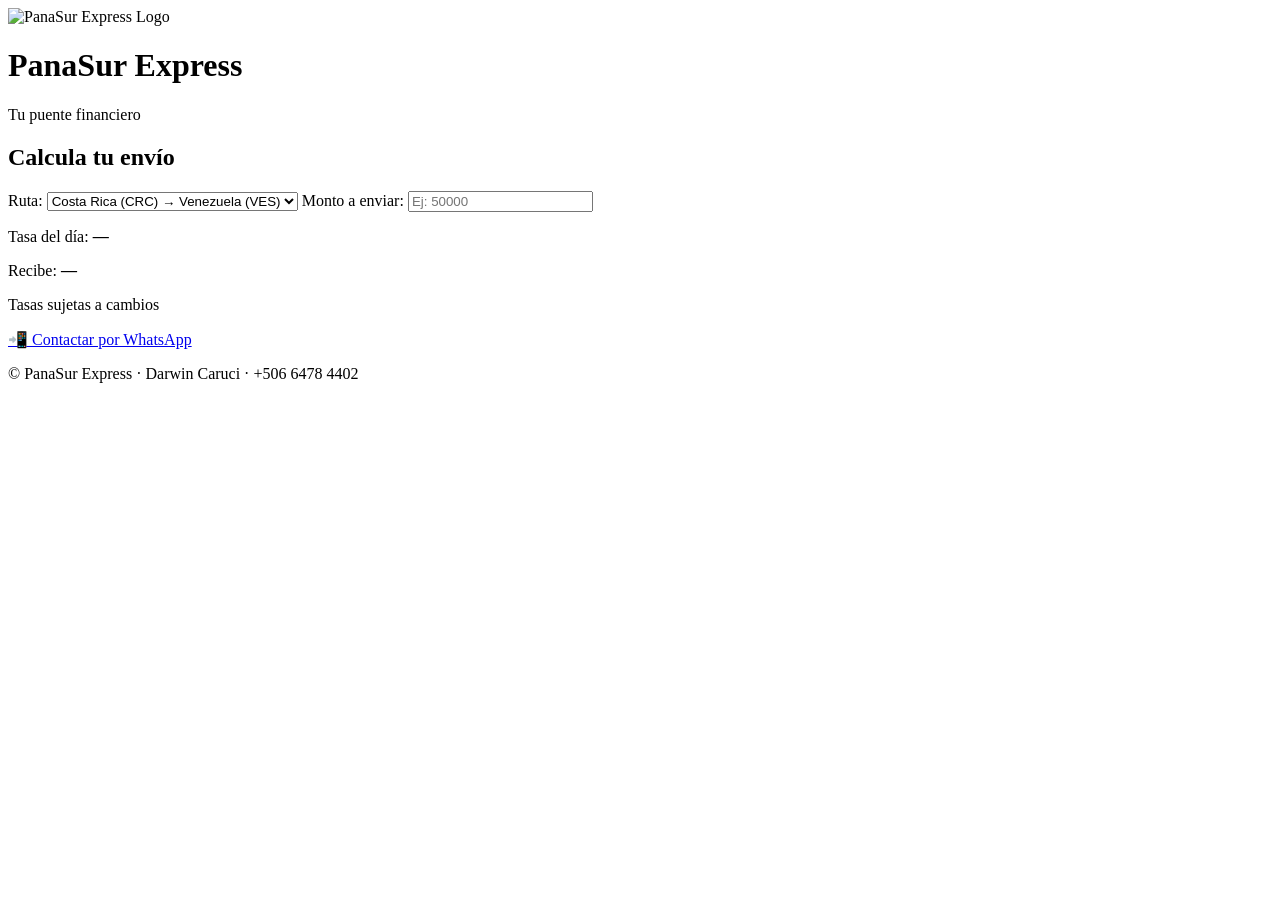
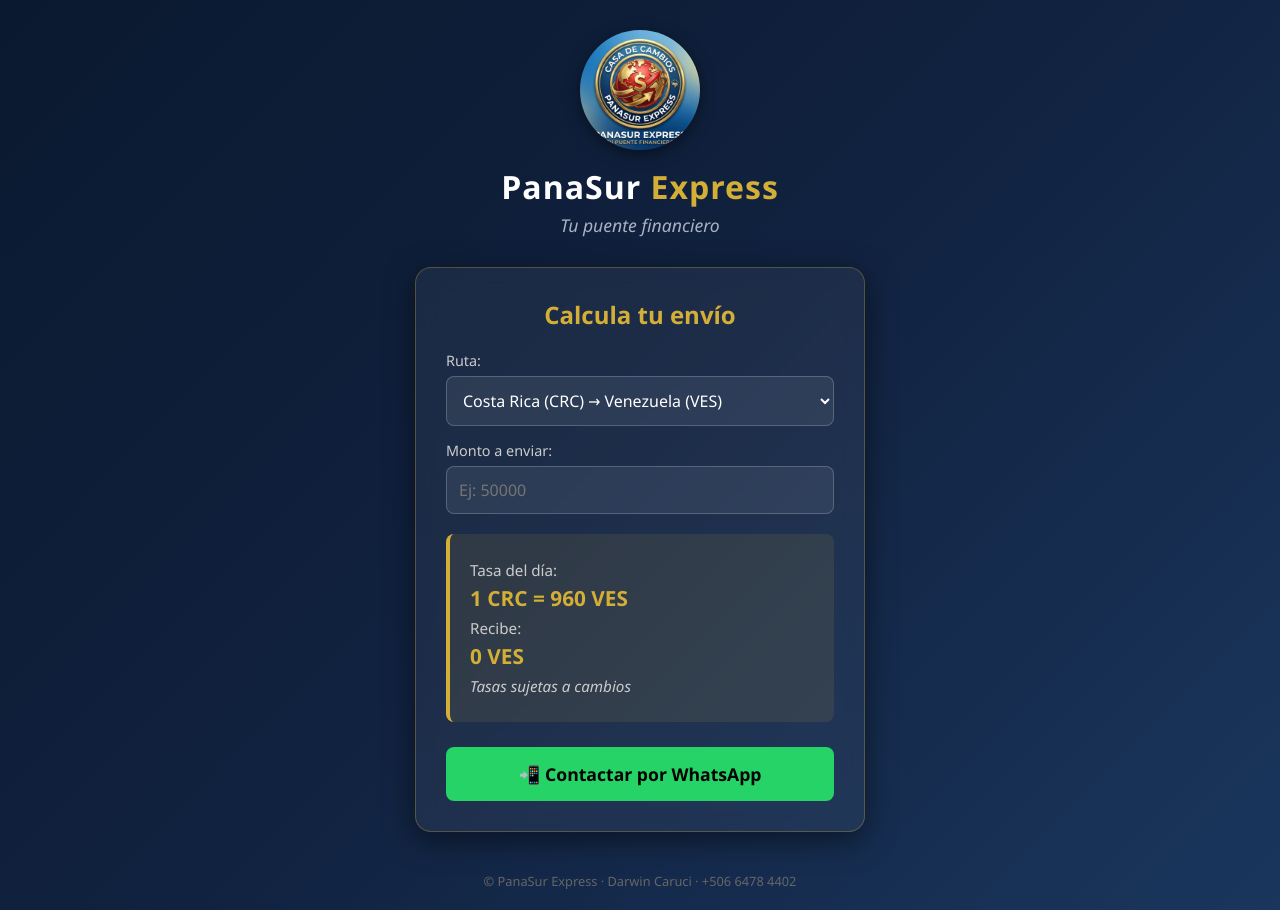
Before and after one commit to Darwin-Javier/PanaSur_Xpress, a plain HTML site: page index.html in a window 1280 px wide. Before the commit the page ends 800 px from the top, so only its background shows below. Drawn offline with Linux system fonts and the light colour scheme.

Commit message:
Arreglando JavaScript y estilos

```diff
--- a/index.html
+++ b/index.html
@@ -4,12 +4,13 @@
   <meta charset="UTF-8">
   <meta name="viewport" content="width=device-width, initial-scale=1.0">
   <title>PanaSur Express | Tu puente financiero</title>
-  <link rel="stylesheet" href="styles.css">
+  <!-- Corregido el nombre a style.css -->
+  <link rel="stylesheet" href="style.css">
 </head>
 <body>
 
   <header>
-    <!-- Aquí va tu logo. Si tienes el archivo de imagen, guárdalo en la misma carpeta con el nombre logo.png -->
+    <!-- Asegúrate de que el archivo se llame logo.png y esté en esta misma carpeta -->
     <img src="logo.png" alt="PanaSur Express Logo" class="logo">
     <h1>PanaSur <span>Express</span></h1>
     <p>Tu puente financiero</p>
@@ -48,6 +49,56 @@
     <p>© PanaSur Express · Darwin Caruci · +506 6478 4402</p>
   </footer>
 
-  <script src="app.js"></script>
+  <!-- AQUÍ ESTÁ EL JAVASCRIPT INTEGRADO -->
+  <script>
+    const WHATSAPP_NUM = "50664784402";
+
+    const tasas = {
+      "CRC_VES": 960,
+      "VES_CRC": 350.40,
+      "CRC_COP": 3.159,
+      "COP_CRC": 350.40,
+      "COP_VES": 960,
+      "VES_COP": 2.869
+    };
+
+    const monedas = {
+      "CRC_VES": { entrada: "CRC", salida: "VES" },
+      "VES_CRC": { entrada: "VES", salida: "CRC" },
+      "CRC_COP": { entrada: "CRC", salida: "COP" },
+      "COP_CRC": { entrada: "COP", salida: "CRC" },
+      "COP_VES": { entrada: "COP", salida: "VES" },
+      "VES_COP": { entrada: "VES", salida: "COP" }
+    };
+
+    const rutaEl = document.getElementById('ruta');
+    const montoEl = document.getElementById('monto');
+    const tasaEl = document.getElementById('tasa');
+    const resultadoEl = document.getElementById('resultado');
+    const whatsappBtn = document.getElementById('whatsapp');
+
+    function calcular() {
+      const ruta = rutaEl.value;
+      const monto = parseFloat(montoEl.value) || 0;
+      const tasa = tasas[ruta];
+      const moneda = monedas[ruta];
+
+      tasaEl.textContent = `1 ${moneda.entrada} = ${tasa} ${moneda.salida}`;
+
+      const resultado = monto * tasa;
+      resultadoEl.textContent = `${resultado.toLocaleString('es-CR', { maximumFractionDigits: 2 })} ${moneda.salida}`;
+
+      const mensaje = encodeURIComponent(
+        `Hola PanaSur Express (Darwin), acabo de calcular en la web. Quiero enviar por la ruta ${ruta.replace('_',' a ')} un monto de ${monto} ${moneda.entrada}. Según la página, recibiría ${resultado.toFixed(2)} ${moneda.salida}.`
+      );
+      whatsappBtn.href = `https://wa.me/${WHATSAPP_NUM}?text=${mensaje}`;
+    }
+
+    rutaEl.addEventListener('change', calcular);
+    montoEl.addEventListener('input', calcular);
+
+    // Ejecutar una vez al cargar para mostrar la tasa inicial
+    calcular();
+  </script>
 </body>
 </html>
```
Also changed, not shown: logo.png (added).
